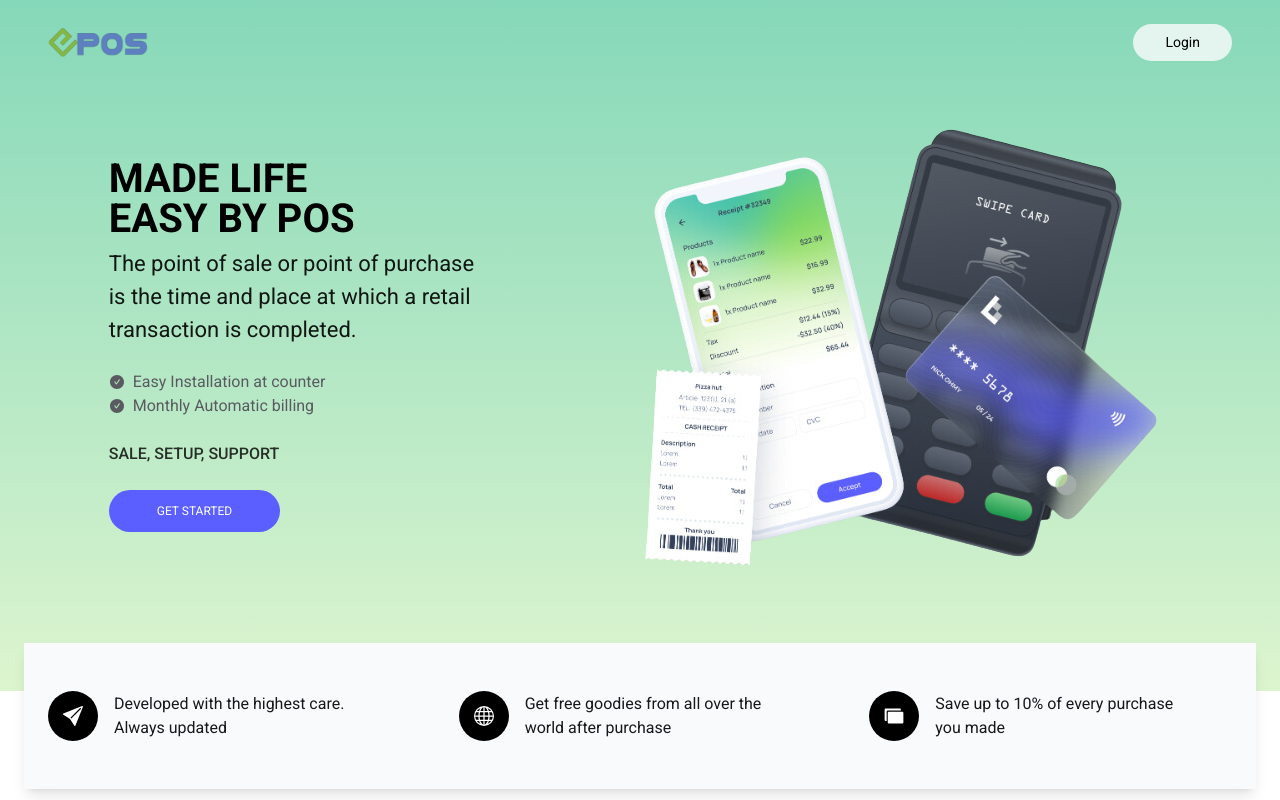
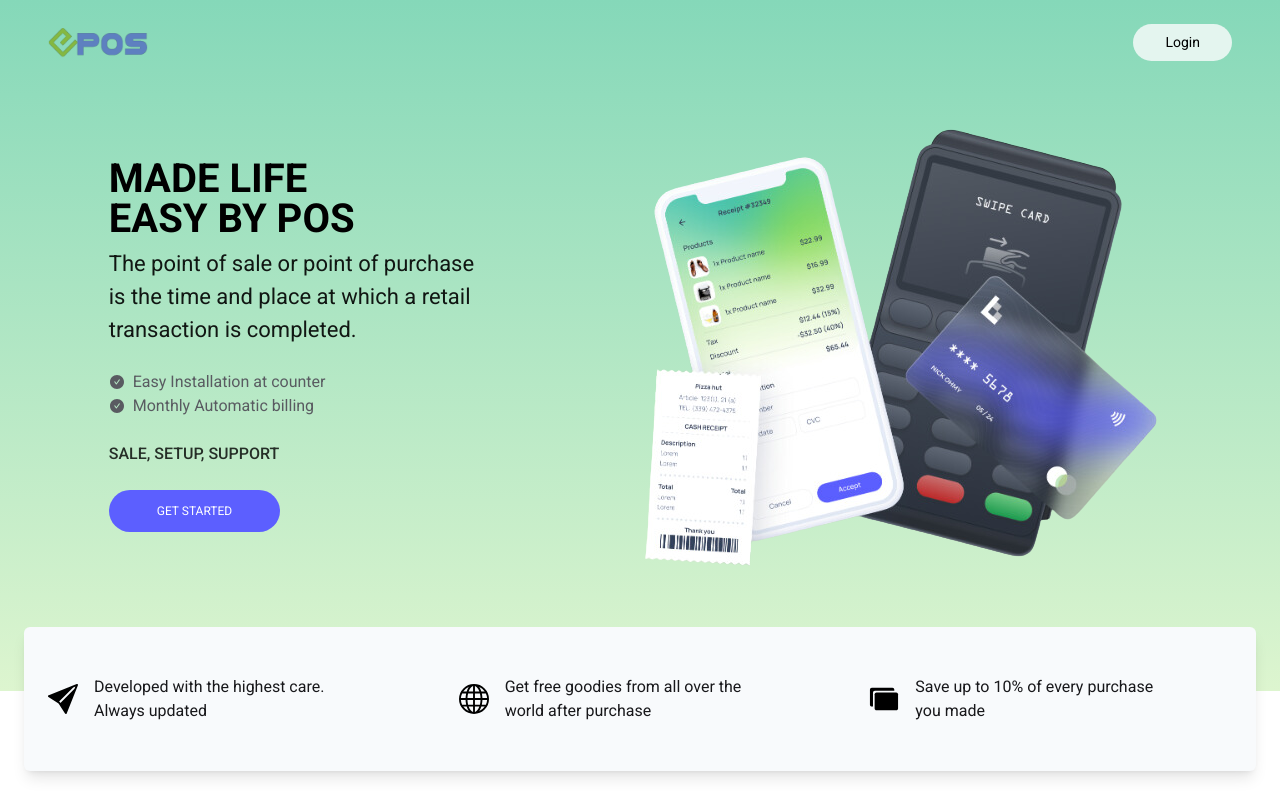
Before and after one commit to hayatul-islam/POS-landing-page, a React (Create React App) app: page / in a window 1280 px wide. Shown: the top 800 px of the page. Built offline with nearby package versions, Linux system fonts and the light colour scheme.

Commit message:
video section design

```diff
--- /dev/null
+++ b/src/components/home/PosVideo.js
@@ -0,0 +1,20 @@
+import React from "react";
+
+const PosVideo = () => {
+  return (
+    <div className="md:pb-12 px-6">
+      <div className="pos-container py-12 mb-12">
+        <iframe
+          class="w-full h-[300px] md:h-[400px] lg:h-[500px] rounded-md"
+          frameborder="0"
+          allowfullscreen="1"
+          title="A Point of sale"
+          src="https://www.youtube.com/embed/XHOmBV4js_E"
+          id="widget2"
+        />
+      </div>
+    </div>
+  );
+};
+
+export default PosVideo;
--- a/src/components/home/Service.js
+++ b/src/components/home/Service.js
@@ -4,29 +4,23 @@ import { IoIosPhotos } from "react-icons/io";
 
 const Service = () => {
   return (
-    <div className="-mt-12 mx-6">
-      <div className="bg-[#f8fafc] shadow-lg px-6 grid gap-y-6 md:grid-cols-3 gap-x-12 py-12 pos-container">
+    <div className="-mt-16 mx-6">
+      <div className="bg-[#f8fafc] shadow-lg px-6 grid gap-y-6 md:grid-cols-3 gap-x-12 py-12 pos-container rounded-md">
         <div className="flex items-center gap-x-4">
-          <div className="w-[50px] h-[50px] flex justify-center items-center rounded-[50%] bg-black">
-            <BsFillSendFill size="20" color="white" />
-          </div>
-          <p className="text-[#18181B] max-w-[250px]">
+          <BsFillSendFill size="30" />
+          <p className="md:text-[12px] lg:text-[16px] text-[#18181B] max-w-[250px]">
             Developed with the highest care. Always updated
           </p>
         </div>
         <div className="flex items-center gap-x-4">
-          <div className="w-[50px] h-[50px] flex justify-center items-center rounded-[50%] bg-black">
-            <BsGlobe size="20" color="white" />
-          </div>
-          <p className="text-[#18181B] max-w-[250px]">
+          <BsGlobe size="30" />
+          <p className="md:text-[12px] lg:text-[16px] text-[#18181B] max-w-[250px]">
             Get free goodies from all over the world after purchase
           </p>
         </div>
         <div className="flex items-center gap-x-4">
-          <div className="w-[50px] h-[50px] flex justify-center items-center rounded-[50%] bg-black">
-            <IoIosPhotos size="20" color="white" />
-          </div>
-          <p className="text-[#18181B] max-w-[250px]">
+          <IoIosPhotos size="30" />
+          <p className="md:text-[12px] lg:text-[16px] text-[#18181B] max-w-[250px]">
             Save up to 10% of every purchase you made
           </p>
         </div>
--- a/src/pages/Home.js
+++ b/src/pages/Home.js
@@ -3,6 +3,7 @@ import AboutUs from "../components/home/AboutUs";
 import HeroSection from "../components/home/HeroSection";
 import PaymentMethod from "../components/home/PaymentMethod";
 import PosSystem from "../components/home/PosSystem";
+import PosVideo from "../components/home/PosVideo";
 import Service from "../components/home/Service";
 
 const Home = () => {
@@ -14,6 +15,7 @@ const Home = () => {
       <AboutUs />
       <PaymentMethod />
       <PosSystem />
+      <PosVideo />
     </div>
   );
 };
```
